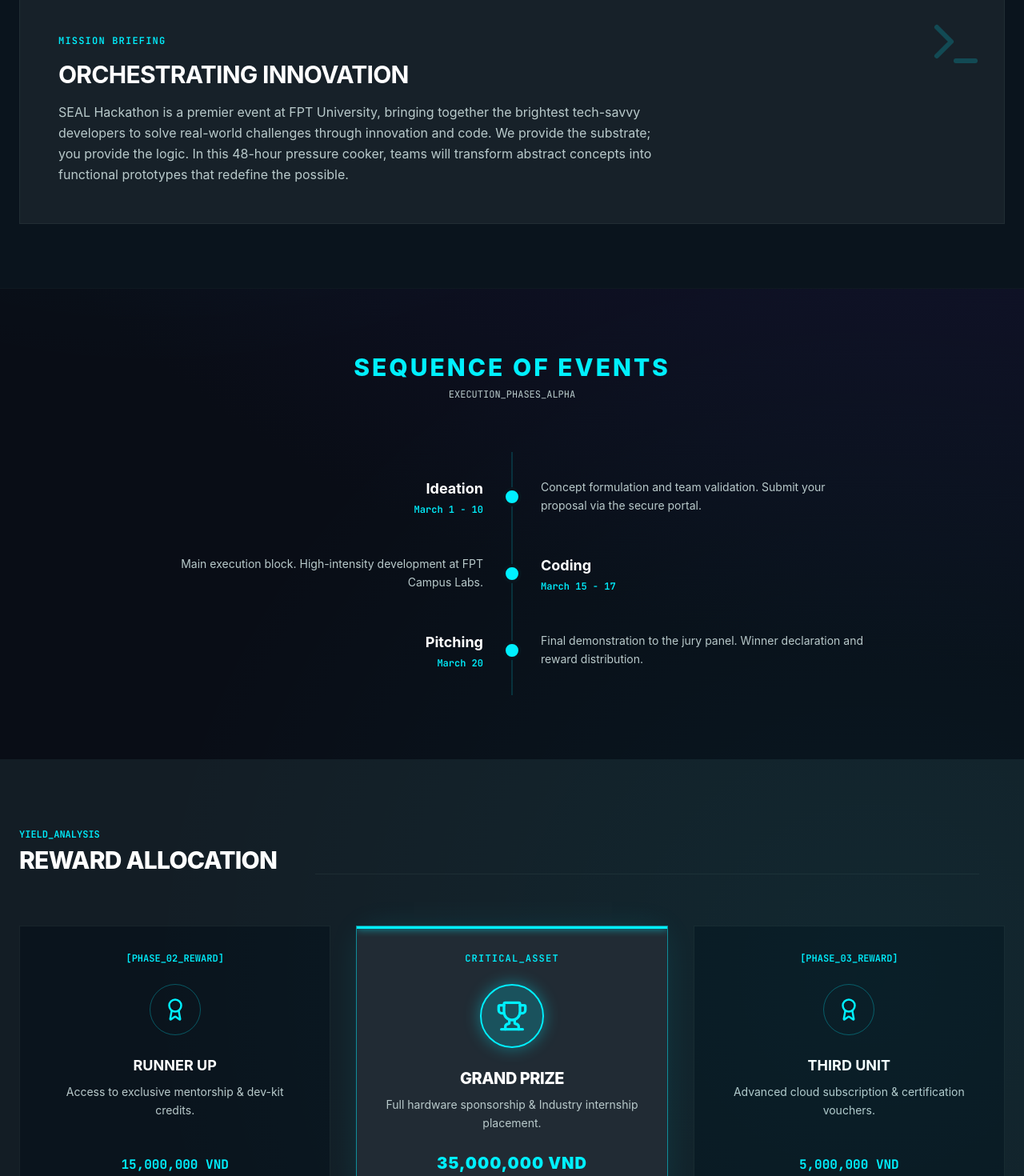
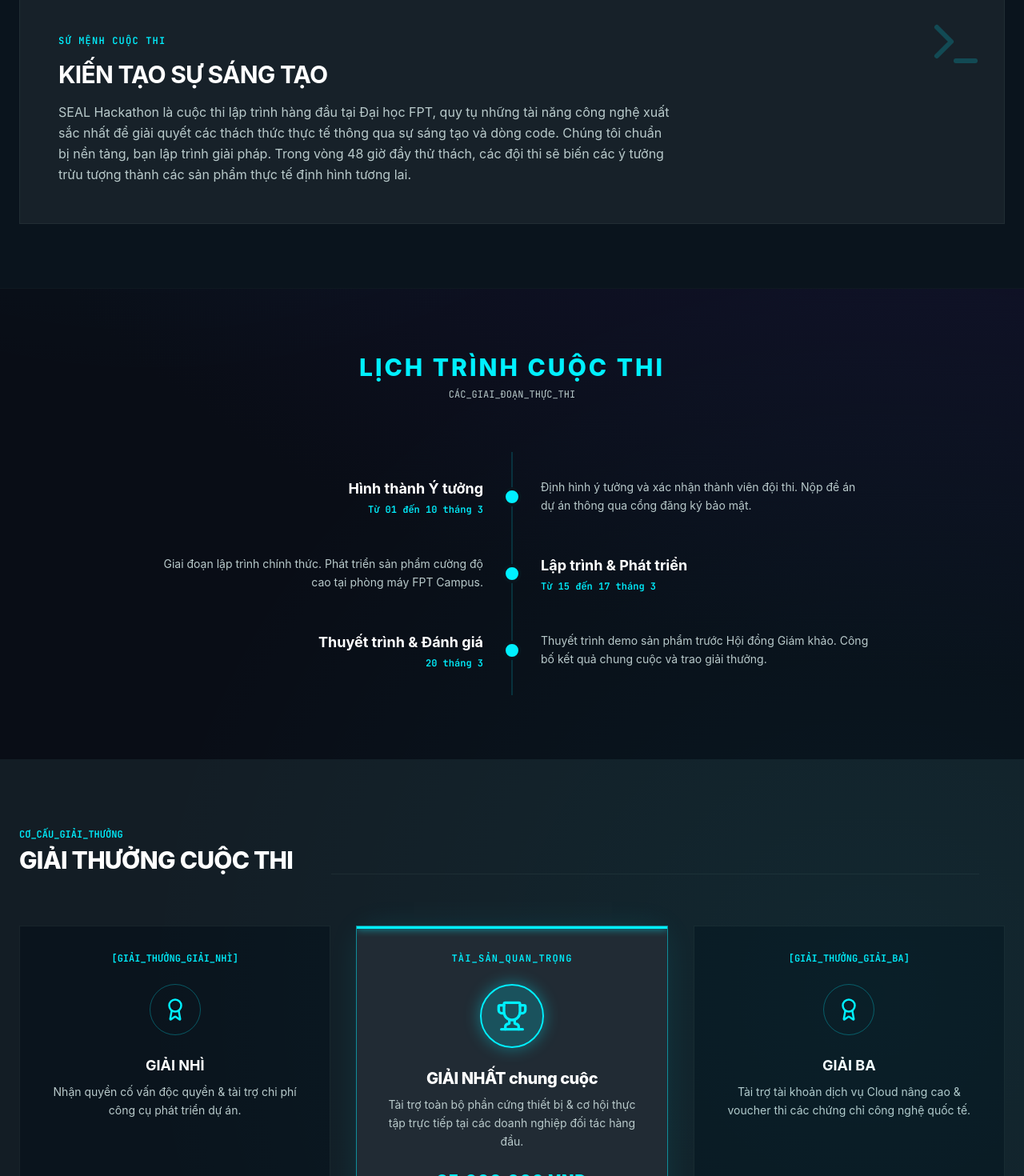
Before and after one commit to NTNgoc204/seal-management-system, a React (Vite) app in the folder client/: page / in a window 1280 px wide. Shown: the part 880-2350 px from the top of the page at 80% size. Built offline with nearby package versions, Linux system fonts and the light colour scheme.

Commit message:
feat: add landing page components including About, Hero, Prizes, Timeline, and Login page

```diff
--- a/client/src/components/About.tsx
+++ b/client/src/components/About.tsx
@@ -7,13 +7,13 @@ export default function About() {
         <div className="border border-outline-variant/30 bg-surface-container p-8 md:p-12 relative overflow-hidden laser-scan-effect">
           <div className="max-w-3xl space-y-4">
             <span className="font-mono text-xs text-primary-container uppercase tracking-widest block font-semibold">
-              Mission Briefing
+              Sứ mệnh Cuộc thi
             </span>
             <h2 className="text-2xl sm:text-3xl font-bold text-white uppercase tracking-tight font-sans">
-              ORCHESTRATING INNOVATION
+              KIẾN TẠO SỰ SÁNG TẠO
             </h2>
             <p className="text-on-surface-variant text-base leading-relaxed font-sans">
-              SEAL Hackathon is a premier event at FPT University, bringing together the brightest tech-savvy developers to solve real-world challenges through innovation and code. We provide the substrate; you provide the logic. In this 48-hour pressure cooker, teams will transform abstract concepts into functional prototypes that redefine the possible.
+              SEAL Hackathon là cuộc thi lập trình hàng đầu tại Đại học FPT, quy tụ những tài năng công nghệ xuất sắc nhất để giải quyết các thách thức thực tế thông qua sự sáng tạo và dòng code. Chúng tôi chuẩn bị nền tảng, bạn lập trình giải pháp. Trong vòng 48 giờ đầy thử thách, các đội thi sẽ biến các ý tưởng trừu tượng thành các sản phẩm thực tế định hình tương lai.
             </p>
           </div>
           <div className="absolute top-6 right-6 text-primary-container/20 hidden lg:block">
--- a/client/src/components/Prizes.tsx
+++ b/client/src/components/Prizes.tsx
@@ -8,10 +8,10 @@ export default function Prizes() {
         <div className="flex flex-col md:flex-row justify-between items-center md:items-end mb-16 gap-4">
           <div>
             <span className="font-mono text-xs text-primary-container uppercase font-semibold">
-              Yield_Analysis
+              CƠ_CẤU_GIẢI_THƯỞNG
             </span>
             <h2 className="text-2xl sm:text-3xl font-extrabold text-white uppercase tracking-tight font-sans mt-1">
-              REWARD ALLOCATION
+              GIẢI THƯỞNG CUỘC THI
             </h2>
           </div>
           <div className="hidden md:block h-px flex-1 mx-8 bg-outline-variant/30"></div>
@@ -21,47 +21,47 @@ export default function Prizes() {
 
           {/* 2nd Place */}
           <div className="border border-outline-variant/30 p-8 flex flex-col items-center text-center bg-[#0a141d] group hover:border-primary-container/40 transition-all duration-500 order-2 md:order-1">
-            <span className="font-mono text-xs text-primary-container mb-6 font-semibold">[PHASE_02_REWARD]</span>
+            <span className="font-mono text-xs text-primary-container mb-6 font-semibold">[GIẢI_THƯỞNG_GIẢI_NHÌ]</span>
             <div className="w-16 h-16 rounded-full border border-primary-container/30 flex items-center justify-center mb-6 group-hover:bg-[#00f0ff]/10 transition-colors">
               <Award className="text-primary-container" size={30} />
             </div>
-            <h3 className="text-lg font-bold text-white mb-2 font-sans">RUNNER UP</h3>
-            <p className="text-on-surface-variant text-sm mb-6 leading-relaxed">
-              Access to exclusive mentorship &amp; dev-kit credits.
+            <h3 className="text-lg font-bold text-white mb-2 font-sans">GIẢI NHÌ</h3>
+            <p className="text-on-surface-variant text-sm mb-6 leading-relaxed font-sans">
+              Nhận quyền cố vấn độc quyền &amp; tài trợ chi phí công cụ phát triển dự án.
             </p>
             <div className="mt-auto font-mono text-base font-bold text-primary-container">
-              15,000,000 VND
+              15.000.000 VND
             </div>
           </div>
 
           {/* 1st Place */}
           <div className="border border-primary-container/50 p-8 flex flex-col items-center text-center bg-surface-container-high glow-cyan relative overflow-hidden group hover:scale-[1.03] transition-all duration-500 z-10 order-1 md:order-2">
             <div className="absolute top-0 left-0 w-full h-[3px] bg-primary-container shadow-[0_0_10px_#00f0ff]"></div>
-            <span className="font-mono text-xs text-primary-container mb-6 tracking-widest font-semibold">CRITICAL_ASSET</span>
+            <span className="font-mono text-xs text-primary-container mb-6 tracking-widest font-semibold">TÀI_SẢN_QUAN_TRỌNG</span>
             <div className="w-20 h-20 rounded-full border-2 border-primary-container flex items-center justify-center mb-6 bg-primary-container/20 shadow-[0_0_20px_rgba(0,240,255,0.4)]">
               <Trophy className="text-primary-container" size={40} />
             </div>
-            <h3 className="text-xl font-extrabold text-white mb-2 tracking-tight font-sans">GRAND PRIZE</h3>
-            <p className="text-on-surface-variant text-sm mb-6 leading-relaxed">
-              Full hardware sponsorship &amp; Industry internship placement.
+            <h3 className="text-xl font-extrabold text-white mb-2 tracking-tight font-sans">GIẢI NHẤT chung cuộc</h3>
+            <p className="text-on-surface-variant text-sm mb-6 leading-relaxed font-sans">
+              Tài trợ toàn bộ phần cứng thiết bị &amp; cơ hội thực tập trực tiếp tại các doanh nghiệp đối tác hàng đầu.
             </p>
             <div className="mt-auto font-sans text-xl font-black text-primary-container tracking-wider">
-              35,000,000 VND
+              35.000.000 VND
             </div>
           </div>
 
           {/* 3rd Place */}
           <div className="border border-outline-variant/30 p-8 flex flex-col items-center text-center bg-[#0a141d] group hover:border-primary-container/40 transition-all duration-500 order-3 md:order-3">
-            <span className="font-mono text-xs text-primary-container mb-6 font-semibold">[PHASE_03_REWARD]</span>
+            <span className="font-mono text-xs text-primary-container mb-6 font-semibold">[GIẢI_THƯỞNG_GIẢI_BA]</span>
             <div className="w-16 h-16 rounded-full border border-primary-container/30 flex items-center justify-center mb-6 group-hover:bg-[#00f0ff]/10 transition-colors">
               <Award className="text-primary-container" size={30} />
             </div>
-            <h3 className="text-lg font-bold text-white mb-2 font-sans">THIRD UNIT</h3>
-            <p className="text-on-surface-variant text-sm mb-6 leading-relaxed">
-              Advanced cloud subscription &amp; certification vouchers.
+            <h3 className="text-lg font-bold text-white mb-2 font-sans">GIẢI BA</h3>
+            <p className="text-on-surface-variant text-sm mb-6 leading-relaxed font-sans">
+              Tài trợ tài khoản dịch vụ Cloud nâng cao &amp; voucher thi các chứng chỉ công nghệ quốc tế.
             </p>
             <div className="mt-auto font-mono text-base font-bold text-primary-container">
-              5,000,000 VND
+              5.000.000 VND
             </div>
           </div>
 
--- a/client/src/components/Timeline.tsx
+++ b/client/src/components/Timeline.tsx
@@ -5,10 +5,10 @@ export default function Timeline() {
 
         <div className="text-center mb-16">
           <h2 className="text-2xl sm:text-3xl font-extrabold text-primary-container uppercase tracking-widest font-sans">
-            Sequence of Events
+            Lịch trình Cuộc thi
           </h2>
           <p className="font-mono text-xs text-on-surface-variant mt-2">
-            EXECUTION_PHASES_ALPHA
+            CÁC_GIAI_ĐOẠN_THỰC_THI
           </p>
         </div>
 
@@ -21,13 +21,13 @@ export default function Timeline() {
             {/* Phase 1 */}
             <div className="flex flex-col md:flex-row items-center gap-6 relative">
               <div className="md:w-1/2 md:text-right w-full">
-                <h3 className="text-lg font-bold text-white font-sans">Ideation</h3>
-                <p className="font-mono text-xs text-primary-container font-semibold mt-1">March 1 - 10</p>
+                <h3 className="text-lg font-bold text-white font-sans">Hình thành Ý tưởng</h3>
+                <p className="font-mono text-xs text-primary-container font-semibold mt-1">Từ 01 đến 10 tháng 3</p>
               </div>
               <div className="z-10 w-6 h-6 rounded-full bg-primary-container glow-cyan ring-4 ring-[#0a141d] border-4 border-surface shadow-[0_0_15px_#00f0ff] shrink-0 hidden md:block"></div>
               <div className="md:w-1/2 w-full">
                 <p className="text-on-surface-variant text-sm font-sans leading-relaxed">
-                  Concept formulation and team validation. Submit your proposal via the secure portal.
+                  Định hình ý tưởng và xác nhận thành viên đội thi. Nộp đề án dự án thông qua cổng đăng ký bảo mật.
                 </p>
               </div>
             </div>
@@ -36,26 +36,26 @@ export default function Timeline() {
             <div className="flex flex-col md:flex-row items-center gap-6 relative">
               <div className="md:w-1/2 md:text-right w-full order-1 md:order-none">
                 <p className="text-on-surface-variant text-sm font-sans leading-relaxed">
-                  Main execution block. High-intensity development at FPT Campus Labs.
+                  Giai đoạn lập trình chính thức. Phát triển sản phẩm cường độ cao tại phòng máy FPT Campus.
                 </p>
               </div>
               <div className="z-10 w-6 h-6 rounded-full bg-primary-container glow-cyan ring-4 ring-[#0a141d] border-4 border-surface shadow-[0_0_15px_#00f0ff] shrink-0 hidden md:block"></div>
               <div className="md:w-1/2 w-full order-none">
-                <h3 className="text-lg font-bold text-white font-sans">Coding</h3>
-                <p className="font-mono text-xs text-primary-container font-semibold mt-1">March 15 - 17</p>
+                <h3 className="text-lg font-bold text-white font-sans">Lập trình & Phát triển</h3>
+                <p className="font-mono text-xs text-primary-container font-semibold mt-1">Từ 15 đến 17 tháng 3</p>
               </div>
             </div>
 
             {/* Phase 3 */}
             <div className="flex flex-col md:flex-row items-center gap-6 relative">
               <div className="md:w-1/2 md:text-right w-full">
-                <h3 className="text-lg font-bold text-white font-sans">Pitching</h3>
-                <p className="font-mono text-xs text-primary-container font-semibold mt-1">March 20</p>
+                <h3 className="text-lg font-bold text-white font-sans">Thuyết trình & Đánh giá</h3>
+                <p className="font-mono text-xs text-primary-container font-semibold mt-1">20 tháng 3</p>
               </div>
               <div className="z-10 w-6 h-6 rounded-full bg-primary-container glow-cyan ring-4 ring-[#0a141d] border-4 border-surface shadow-[0_0_15px_#00f0ff] shrink-0 hidden md:block"></div>
               <div className="md:w-1/2 w-full">
                 <p className="text-on-surface-variant text-sm font-sans leading-relaxed">
-                  Final demonstration to the jury panel. Winner declaration and reward distribution.
+                  Thuyết trình demo sản phẩm trước Hội đồng Giám khảo. Công bố kết quả chung cuộc và trao giải thưởng.
                 </p>
               </div>
             </div>
--- a/client/src/pages/Login.tsx
+++ b/client/src/pages/Login.tsx
@@ -256,20 +256,20 @@ export default function Login({ onLoginSuccess }: LoginProps) {
             />
           </div>
           <div className="chip font-mono text-xs text-primary-container mb-3 bg-[#0a141d]/50">
-            [SYSTEM_READY]
+            [HỆ_THỐNG_SẴN_SÀNG]
           </div>
           <h1 className="font-mono text-xl font-bold text-on-surface mb-1 tracking-tight">
-            {isRegister ? 'Register' : 'Access Terminal'}
+            {isRegister ? 'Đăng ký Tài khoản' : 'Đăng nhập Hệ thống'}
           </h1>
           <p className="text-on-surface-variant text-xs font-sans">
-            {isRegister ? 'Initialize your credentials to join the protocol.' : 'Identify yourself to initiate session.'}
+            {isRegister ? 'Khởi tạo thông tin của bạn để tham gia cuộc thi.' : 'Xác thực tài khoản của bạn để bắt đầu phiên làm việc.'}
           </p>
         </div>
 
         {error && (
           <div className="bg-rose-500/10 border border-rose-500/30 text-rose-300 text-xs px-4 py-3 rounded-md mb-4 flex items-center gap-2 font-mono">
             <ShieldCheck size={16} className="text-rose-400 shrink-0" />
-            <span>[ERROR] {error}</span>
+            <span>[LỖI] {error}</span>
           </div>
         )}
 
@@ -278,14 +278,14 @@ export default function Login({ onLoginSuccess }: LoginProps) {
           {isRegister && (
             <>
               <div>
-                <label className="block font-mono text-xs text-primary-container opacity-80 mb-1" htmlFor="fullName">Full Name</label>
+                <label className="block font-mono text-xs text-primary-container opacity-80 mb-1" htmlFor="fullName">Họ và Tên</label>
                 <div className="relative cyber-input-wrapper rounded overflow-hidden">
                   <div className="relative terminal-prompt">
                     <input
                       type="text"
                       id="fullName"
                       required
-                      placeholder="Enter your legal name"
+                      placeholder="Nhập họ và tên đầy đủ của bạn"
                       value={fullName}
                       onChange={e => setFullName(e.target.value)}
                       className="cyber-input relative z-10 w-full rounded py-2 pl-11 pr-4 font-mono text-xs focus:ring-0"
@@ -297,13 +297,13 @@ export default function Login({ onLoginSuccess }: LoginProps) {
 
               <div className="grid grid-cols-2 gap-4">
                 <div>
-                  <label className="block font-mono text-xs text-primary-container opacity-80 mb-1" htmlFor="studentId">University ID</label>
+                  <label className="block font-mono text-xs text-primary-container opacity-80 mb-1" htmlFor="studentId">Mã số Sinh viên</label>
                   <div className="relative cyber-input-wrapper rounded overflow-hidden">
                     <div className="relative terminal-prompt">
                       <input
                         type="text"
                         id="studentId"
-                        placeholder="e.g. SE180xxx"
+                        placeholder="Ví dụ: SE180xxx"
                         value={studentId}
                         onChange={e => setStudentId(e.target.value)}
                         className="cyber-input relative z-10 w-full rounded py-2 pl-11 pr-4 font-mono text-xs focus:ring-0"
@@ -314,12 +314,12 @@ export default function Login({ onLoginSuccess }: LoginProps) {
                 </div>
 
                 <div>
-                  <label className="block font-mono text-xs text-primary-container opacity-80 mb-1" htmlFor="university">University</label>
+                  <label className="block font-mono text-xs text-primary-container opacity-80 mb-1" htmlFor="university">Trường Đại học</label>
                   <div className="relative cyber-input-wrapper rounded overflow-hidden">
                     <input
                       type="text"
                       id="university"
-                      placeholder="e.g. FPT University"
+                      placeholder="Ví dụ: Đại học FPT"
                       value={university}
                       onChange={e => setUniversity(e.target.value)}
                       className="cyber-input relative z-10 w-full rounded py-2 px-3 font-mono text-xs focus:ring-0"
@@ -330,13 +330,13 @@ export default function Login({ onLoginSuccess }: LoginProps) {
               </div>
 
               <div>
-                <label className="block font-mono text-xs text-primary-container opacity-80 mb-1" htmlFor="githubUsername">GitHub Username</label>
+                <label className="block font-mono text-xs text-primary-container opacity-80 mb-1" htmlFor="githubUsername">Tên tài khoản GitHub</label>
                 <div className="relative cyber-input-wrapper rounded overflow-hidden">
                   <div className="relative terminal-prompt">
                     <input
                       type="text"
                       id="githubUsername"
-                      placeholder="Enter github username"
+                      placeholder="Nhập tên tài khoản github"
                       value={githubUsername}
                       onChange={e => setGithubUsername(e.target.value)}
                       className="cyber-input relative z-10 w-full rounded py-2 pl-11 pr-4 font-mono text-xs focus:ring-0"
@@ -349,14 +349,14 @@ export default function Login({ onLoginSuccess }: LoginProps) {
           )}
 
           <div>
-            <label className="block font-mono text-xs text-primary-container opacity-80 mb-1" htmlFor="email">Access Key (Email)</label>
+            <label className="block font-mono text-xs text-primary-container opacity-80 mb-1" htmlFor="email">Địa chỉ Email</label>
             <div className="relative cyber-input-wrapper rounded overflow-hidden">
               <div className="relative terminal-prompt">
                 <input
                   type="email"
                   id="email"
                   required
-                  placeholder="Enter email address"
+                  placeholder="Nhập địa chỉ email của bạn"
                   value={email}
                   onChange={e => setEmail(e.target.value)}
                   className="cyber-input relative z-10 w-full rounded py-2 pl-11 pr-4 font-mono text-xs focus:ring-0"
@@ -368,9 +368,9 @@ export default function Login({ onLoginSuccess }: LoginProps) {
 
           <div>
             <div className="flex justify-between items-center mb-1">
-              <label className="block font-mono text-xs text-primary-container opacity-80" htmlFor="password">Security Code (Password)</label>
+              <label className="block font-mono text-xs text-primary-container opacity-80" htmlFor="password">Mật khẩu</label>
               {!isRegister && (
-                <a href="#" className="font-mono text-[10px] text-primary-container hover:underline hover:text-[#7df4ff] transition-colors">Forgot Credentials?</a>
+                <a href="#" className="font-mono text-[10px] text-primary-container hover:underline hover:text-[#7df4ff] transition-colors">Quên mật khẩu?</a>
               )}
             </div>
             <div className="relative cyber-input-wrapper rounded overflow-hidden">
@@ -379,7 +379,7 @@ export default function Login({ onLoginSuccess }: LoginProps) {
                   type="password"
                   id="password"
                   required
-                  placeholder="Enter authentication hash"
+                  placeholder="Nhập mật khẩu bảo mật của bạn"
                   value={password}
                   onChange={e => setPassword(e.target.value)}
                   className="cyber-input relative z-10 w-full rounded py-2 pl-11 pr-4 font-mono text-xs focus:ring-0"
@@ -394,7 +394,7 @@ export default function Login({ onLoginSuccess }: LoginProps) {
             disabled={loading}
             className="btn-primary w-full py-2.5 font-mono text-xs font-bold uppercase tracking-widest active:scale-95 transition-all duration-300 mt-4 cursor-pointer"
           >
-            {loading ? 'Processing...' : isRegister ? 'Register' : 'Initiate Session'}
+            {loading ? 'Đang xử lý...' : isRegister ? 'Đăng ký ngay' : 'Đăng nhập'}
           </button>
         </form>
 
@@ -403,7 +403,7 @@ export default function Login({ onLoginSuccess }: LoginProps) {
             <div className="w-full border-t border-outline-variant/30"></div>
           </div>
           <span className="relative px-3 text-[10px] uppercase tracking-wider text-on-surface-variant/60 bg-[#0a141d] font-mono">
-            Or Authenticate Via
+            Hoặc đăng nhập bằng
           </span>
         </div>
 
@@ -433,8 +433,8 @@ export default function Login({ onLoginSuccess }: LoginProps) {
         </div>
 
         <div className="mt-6 pt-4 border-t border-outline-variant/30 text-center">
-          <p className="text-xs text-on-surface-variant">
-            {isRegister ? 'Already cleared?' : 'No active clearance?'}
+          <p className="text-xs text-on-surface-variant font-sans">
+            {isRegister ? 'Đã kích hoạt khóa truy cập?' : 'Chưa có tài khoản?' }
             <button
               onClick={() => {
                 setIsRegister(!isRegister);
@@ -442,7 +442,7 @@ export default function Login({ onLoginSuccess }: LoginProps) {
               }}
               className="text-primary-container hover:text-primary-fixed underline font-mono text-xs ml-1.5 transition-colors duration-150 cursor-pointer"
             >
-              {isRegister ? 'Initiate Session' : 'Request New Access'}
+              {isRegister ? 'Đăng nhập ngay' : 'Đăng ký tài khoản mới'}
             </button>
           </p>
         </div>
```
Also changed, not shown: client/src/components/Hero.tsx (+5 -6 lines).
